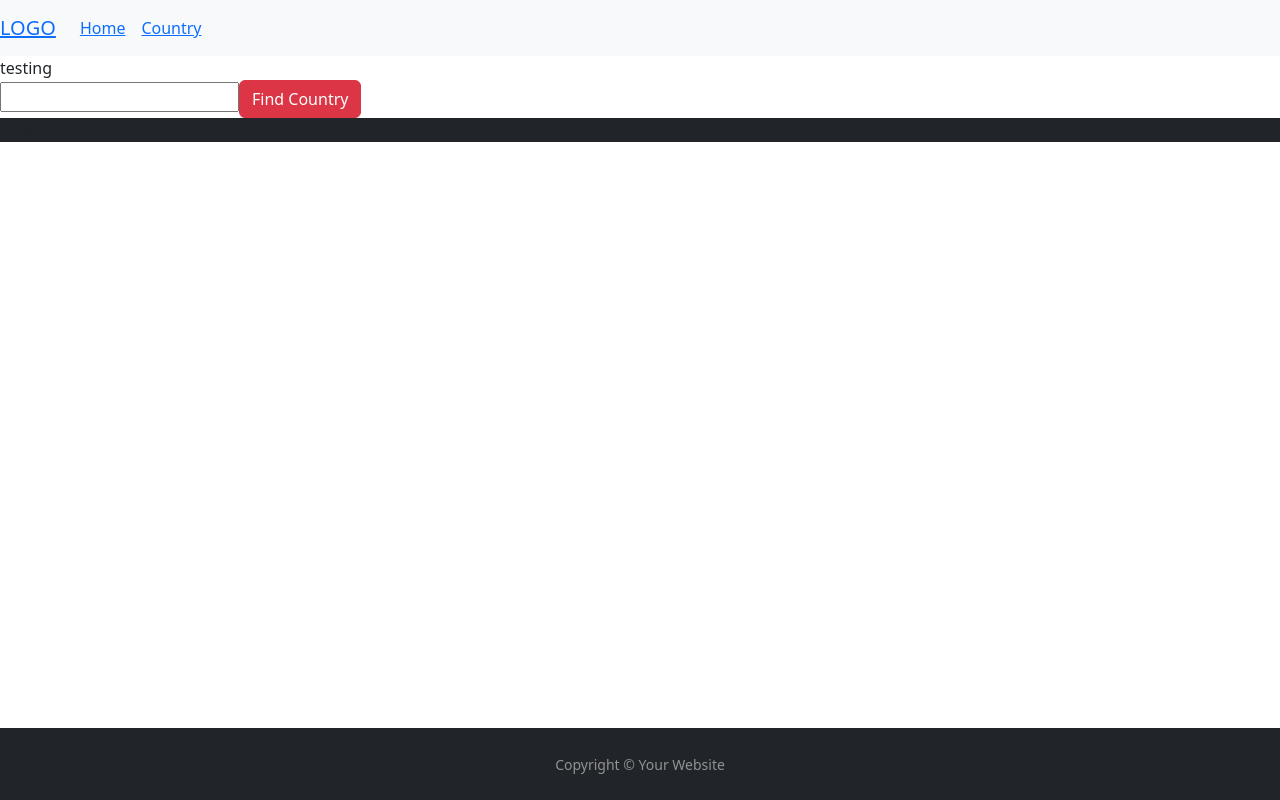
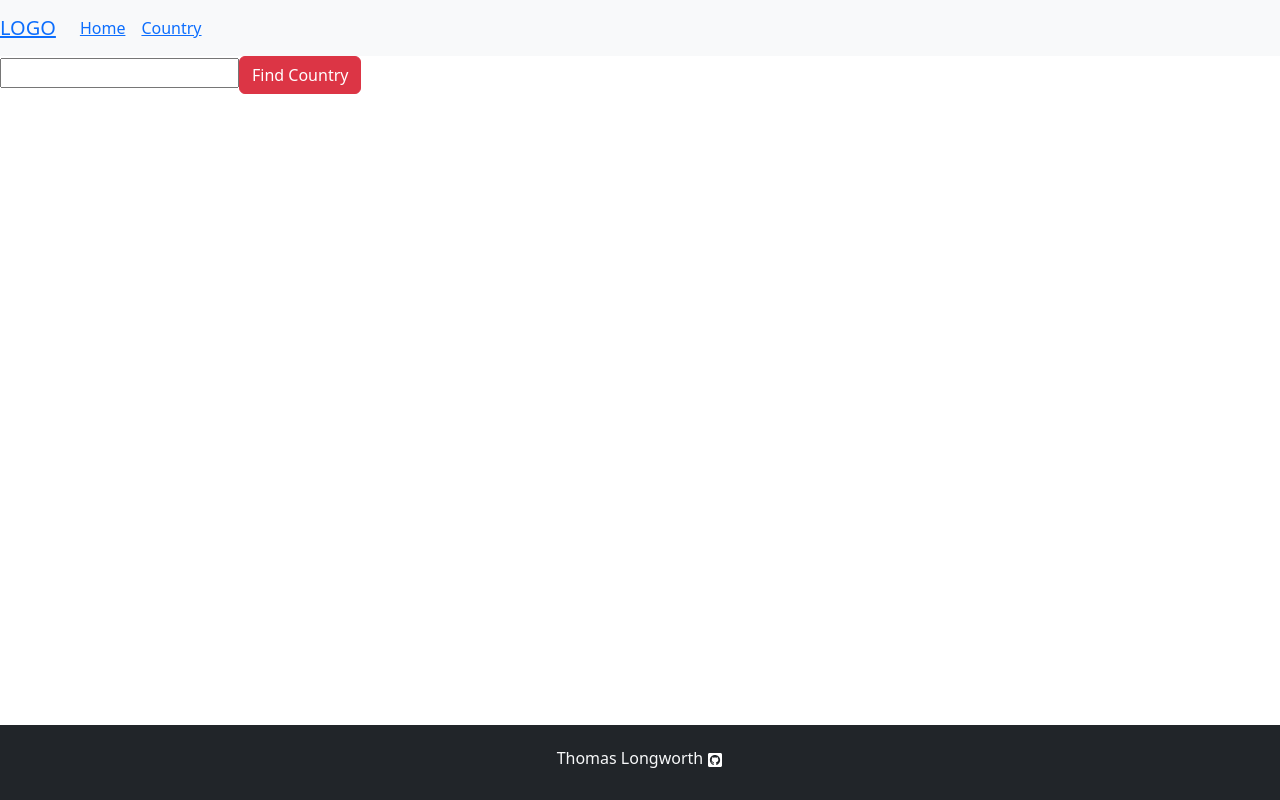
Before and after one commit to Thomas-Longworth/CountryExplorer, a React (Create React App) app in the folder frontend/country-find/: page /country in a window 1280 px wide. Built offline with nearby package versions, Linux system fonts and the light colour scheme.

Commit message:
add container to display country info

```diff
--- a/frontend/country-find/package.json
+++ b/frontend/country-find/package.json
@@ -3,7 +3,6 @@
   "version": "0.1.0",
   "private": true,
   "dependencies": {
-
     "@testing-library/jest-dom": "^5.17.0",
     "@testing-library/react": "^13.4.0",
     "@testing-library/user-event": "^13.5.0",
@@ -11,6 +10,7 @@
     "react": "^18.2.0",
     "react-bootstrap": "^2.9.0",
     "react-dom": "^18.2.0",
+    "react-icons": "^4.11.0",
     "react-scripts": "5.0.1",
     "web-vitals": "^2.1.4"
   },
--- a/frontend/country-find/src/App.js
+++ b/frontend/country-find/src/App.js
@@ -1,6 +1,6 @@
-import { Outlet, createBrowserRouter, createRoutesFromElements, Route, Link, RouterProvider } from 'react-router-dom'
+import { createBrowserRouter, createRoutesFromElements, Route,  RouterProvider } from 'react-router-dom'
 import Home from './pages/Home';
-import CountryDisplay from './pages/CountryDisplay';
+import CountryPage from './pages/CountryPage';
 import Root from './layout/Root';
 
 
@@ -10,7 +10,7 @@ function App() {
 		createRoutesFromElements(
 			<Route path="/" element={<Root />}>
 				<Route index element={<Home />} />
-				<Route path="/country" element={<CountryDisplay />} />
+				<Route path="/country" element={<CountryPage />} />
 			</Route>
 		)
 	)
--- a/frontend/country-find/src/components/Country.js
+++ b/frontend/country-find/src/components/Country.js
@@ -2,10 +2,25 @@ import React from 'react'
 
 
 
-const Country = () => {
+const Country = ({ countryData }) => {
 	return (
-		<div className='bg-dark'>hello</div>
+		<>
+			<div className='container'>
+				<div className='row'>
+					{countryData && countryData.map((each) => {
+						return (
+							<>
+								<div className='col border'><h3>{each.name.official}</h3></div>
+								<div className='col border'><h3>{each.population}</h3></div>
+								<div className='col border '><img src ={each.flags.png}/></div>
+							</>
+						)
+					})}
 
+				</div>
+			</div>
+
+		</>
 	)
 }
 
--- a/frontend/country-find/src/components/CountryForm.js
+++ b/frontend/country-find/src/components/CountryForm.js
@@ -1,5 +1,6 @@
 import React, { useState } from 'react'
 import Button from 'react-bootstrap/Button';
+import Country from './Country';
 const CountryForm = () => {
 	const [countryData, setCountryData] = useState([])
 	const [country, setCountry] = useState("")
@@ -31,16 +32,10 @@ const CountryForm = () => {
 			/>
 
 			<Button className='btn btn-danger' onClick={fetchCountry}>Find Country</Button>
-			{countryData && countryData.map((each) => {
-				return (
-					<h1>{each.name.common}</h1>
 
-				)
+			<Country countryData={countryData}/>
+		</>
 
-
-			})}
-
-		</>
 
 
 	)
--- a/frontend/country-find/src/layout/Footer.js
+++ b/frontend/country-find/src/layout/Footer.js
@@ -1,16 +1,18 @@
 import React from 'react'
-
+import { FaBeer,FaGithubSquare  } from 'react-icons/fa';
 const Footer = () => {
     return (
         <>
             <div class="d-flex flex-column ">
-  testing
+
                 <footer id="sticky-footer" class="flex-shrink-0 py-4 bg-dark text-white-50 fixed-bottom">
                     <div class="container text-center">
-      <small>Copyright &copy; Your Website</small>
+                        <h6 className='text-light'>Thomas Longworth <a className ="text-white" href ="https://github.com/Thomas-Longworth"><FaGithubSquare/></a> </h6>
+
                     </div>
                 </footer>
             </div>
+
 
         </>
     )
--- a/frontend/country-find/src/pages/CountryDisplay.js
+++ b/frontend/country-find/src/pages/CountryPage.js
@@ -1,14 +1,14 @@
 import React from 'react'
 import CountryForm from '../components/CountryForm'
-import Country from '../components/Country'
-const CountryDisplay = () => {
+
+const CountryPage = () => {
   return (
     <>
 
     <CountryForm/>
-    <Country/>
+
     </>
   )
 }
 
-export default CountryDisplay
+export default CountryPage
```
Also changed, not shown: 1 other file (tests, documents, lock files or other folders). Lines whose indentation alone changed are shown as unchanged.
